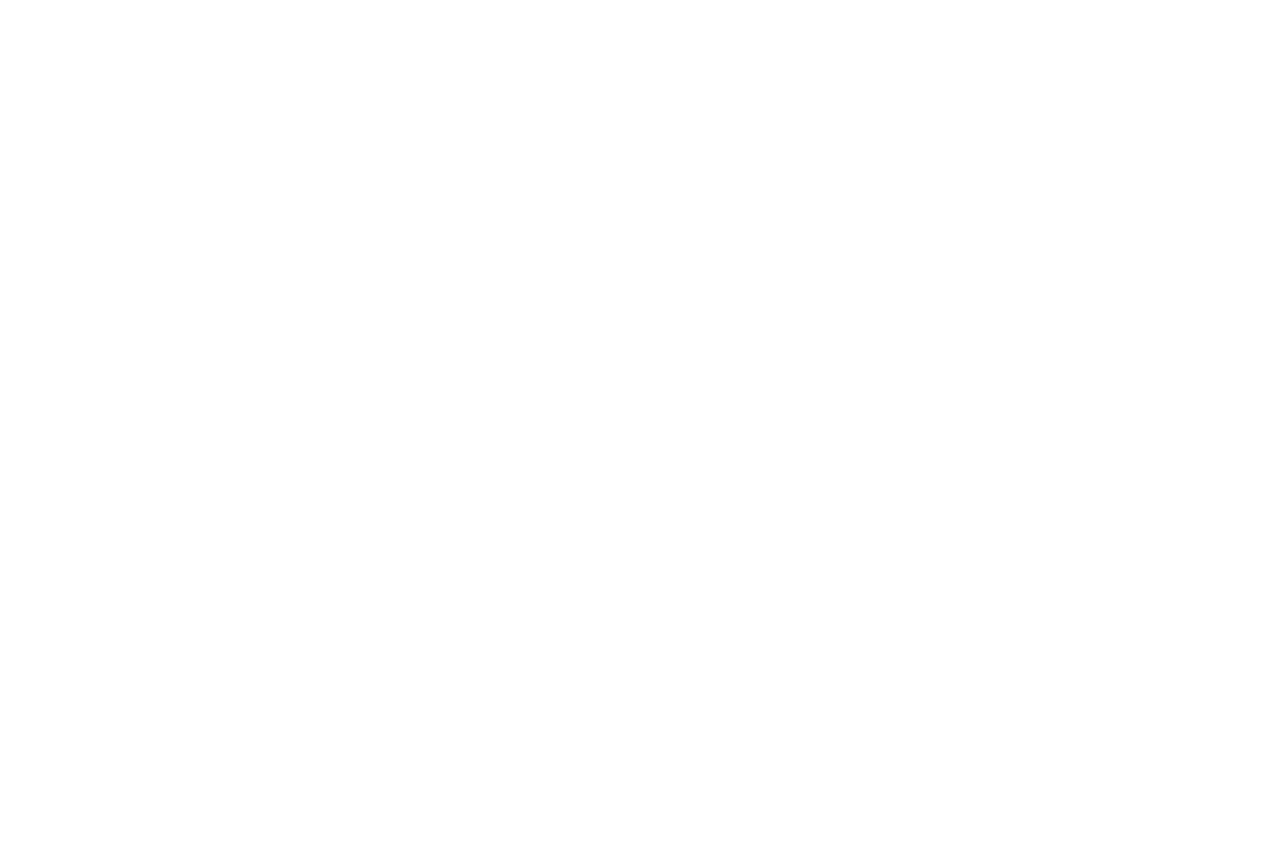
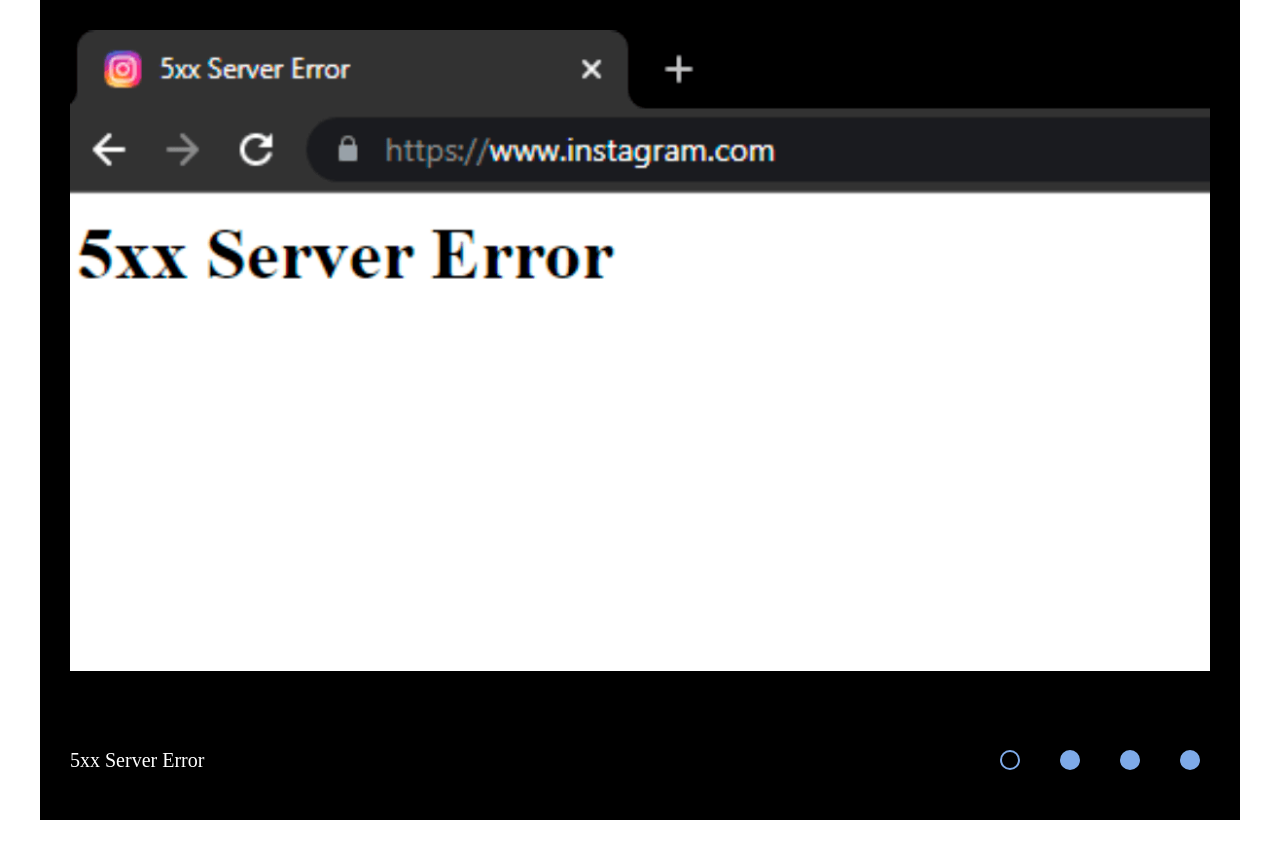
Before and after one commit to AlexeyKonstantinov78/cssMemSlider, a plain HTML site: page index.html in a window 1280 px wide. Before the commit the page ends 800 px from the top, so only its background shows below. Drawn offline with Linux system fonts and the light colour scheme.

Commit message:
fix: fixed the structure removed the position

```diff
--- a/css/basic.css
+++ b/css/basic.css
@@ -4,6 +4,7 @@ html {
     font-size: 10px;
     scroll-behavior: smooth;
 }
+
 /* на все элементы сайта */
 *,
 ::after,
@@ -12,8 +13,10 @@ html {
 }
 
 body {
-    min-width: 320px; /* минимальная ширина */
-    min-height: 100vh; /* на вс. высоту */
+    min-width: 320px;
+    /* минимальная ширина */
+    min-height: 100vh;
+    /* на вс. высоту */
     font-family: 'Raleway, sans-serif';
 }
 
@@ -22,11 +25,18 @@ img {
     height: auto;
 }
 
-h1, h2, h3, h4, h5, h6, p {
+h1,
+h2,
+h3,
+h4,
+h5,
+h6,
+p {
     margin: 0;
 }
 
-button {
+button,
+li {
     cursor: pointer;
 }
 
@@ -40,12 +50,12 @@ a {
     text-decoration: none;
 }
 
-a:hover {
+/* a:hover {
     color: #CC9933;
-}
+} */
 
 .container {
-    max-width: 1650px;
+    max-width: 1200px;
     margin: 0 auto;
     padding: 0 10px;
     margin-bottom: 3rem;
--- /dev/null
+++ b/css/slider.css
@@ -0,0 +1,83 @@
+.slider-container {
+    background-color: black;
+    padding: 3rem;
+}
+
+.slider-content {
+    min-width: 320px;
+}
+
+.slider-wrapper {
+    overflow: hidden;
+    height: 70rem;
+    margin: 0 auto;
+}
+
+.slider-wrapper__items {
+    display: flex;
+}
+
+.slider-wrapper__item {
+
+    width: 0;
+    opacity: 0;
+    transition: all 0.5s;
+}
+
+.slider-control {
+    color: #fff;
+    display: flex;
+    justify-content: space-between;
+    align-items: center;
+}
+
+.slider-control__panel-indicators {
+    display: flex;
+    justify-content: space-between;
+    gap: 2rem;
+
+}
+
+.slider-control__panel-indicators-li {
+    list-style: none;
+    /* border: 1px solid #ccc;
+    border-radius: 25px; */
+    width: 4rem;
+    height: 4rem;
+    display: flex;
+    justify-content: center;
+    align-items: center;
+}
+
+.slider-control__panel-indicators-li div {
+
+    background-color: #7EAAE8;
+    border: 0.2rem solid #7EAAE8;
+    border-radius: 25px;
+    width: 2rem;
+    height: 2rem;
+}
+
+.slider-control__panel-indicators-li:hover div {
+    background-color: #fff;
+    border: 0.2rem solid #fff;
+}
+
+.slider-control__panel-info-p {
+    font-size: 2rem;
+}
+
+.img-activ {
+    height: 100%;
+    width: 100%;
+    opacity: 1;
+}
+
+.li-activ div {
+    background-color: unset;
+}
+
+.li-activ:hover div {
+    background-color: unset;
+    border: 0.2rem solid #fff;
+}
--- a/css/style.css
+++ b/css/style.css
@@ -1,2 +1,3 @@
 @import 'normalize.css';
 @import 'basic.css';
+@import 'slider.css';
--- a/index.html
+++ b/index.html
@@ -1,5 +1,5 @@
 <!DOCTYPE html>
-<html lang="en">
+<html lang="ru">
 <head>
     <meta charset="UTF-8">
     <meta http-equiv="X-UA-Compatible" content="IE=edge">
@@ -10,6 +10,38 @@
     <script defer src="js/script.js"></script>
 </head>
 <body>
-
+    <section class="slider">
+        <div class="container slider-container">
+            <div class="slider-content">
+                <div class="slider-wrapper" width="1000">
+                    <div class="slider-wrapper__items">
+                        <div class="slider-wrapper__item img-activ">
+                            <img class="slider-wrapper__item-img" src="image/5cxxerror.png" alt="5xx Server Error" >
+                        </div>
+                        <div class="slider-wrapper__item">
+                            <img class="slider-wrapper__item-img" src="image/dejstvija-pri-pozhale.jpg" alt="Действия при пожаре" >
+                        </div>
+                        <div class="slider-wrapper__item">
+                            <img class="slider-wrapper__item-img" src="image/princip-very.png" alt="Вера" >
+                        </div>
+                        <div class="slider-wrapper__item">
+                            <img class="slider-wrapper__item-img" src="image/uborshhica-v-ofise-fejsbuka-zadevshaja-kabel-shvabroj.jpg" alt="Уборщица в офисе инстаграм задевшая кабель шваброй" >
+                        </div>
+                    </div>
+                </div>
+                <div class="slider-control">
+                    <div class="slider-control__panel-info">
+                        <p class="slider-control__panel-info-p">5xx Server Error</p>
+                    </div>
+                    <ol class="slider-control__panel-indicators">
+                        <li class="slider-control__panel-indicators-li li-activ" data-slide="0"><div></div></li>
+                        <li class="slider-control__panel-indicators-li"data-slide="1"><div></div></li>
+                        <li class="slider-control__panel-indicators-li"data-slide="2"><div></div></li>
+                        <li class="slider-control__panel-indicators-li"data-slide="3"><div></div></li>
+                    </ol>
+                </div>
+            </div>
+        </div>
+    </section>
 </body>
 </html>
```
